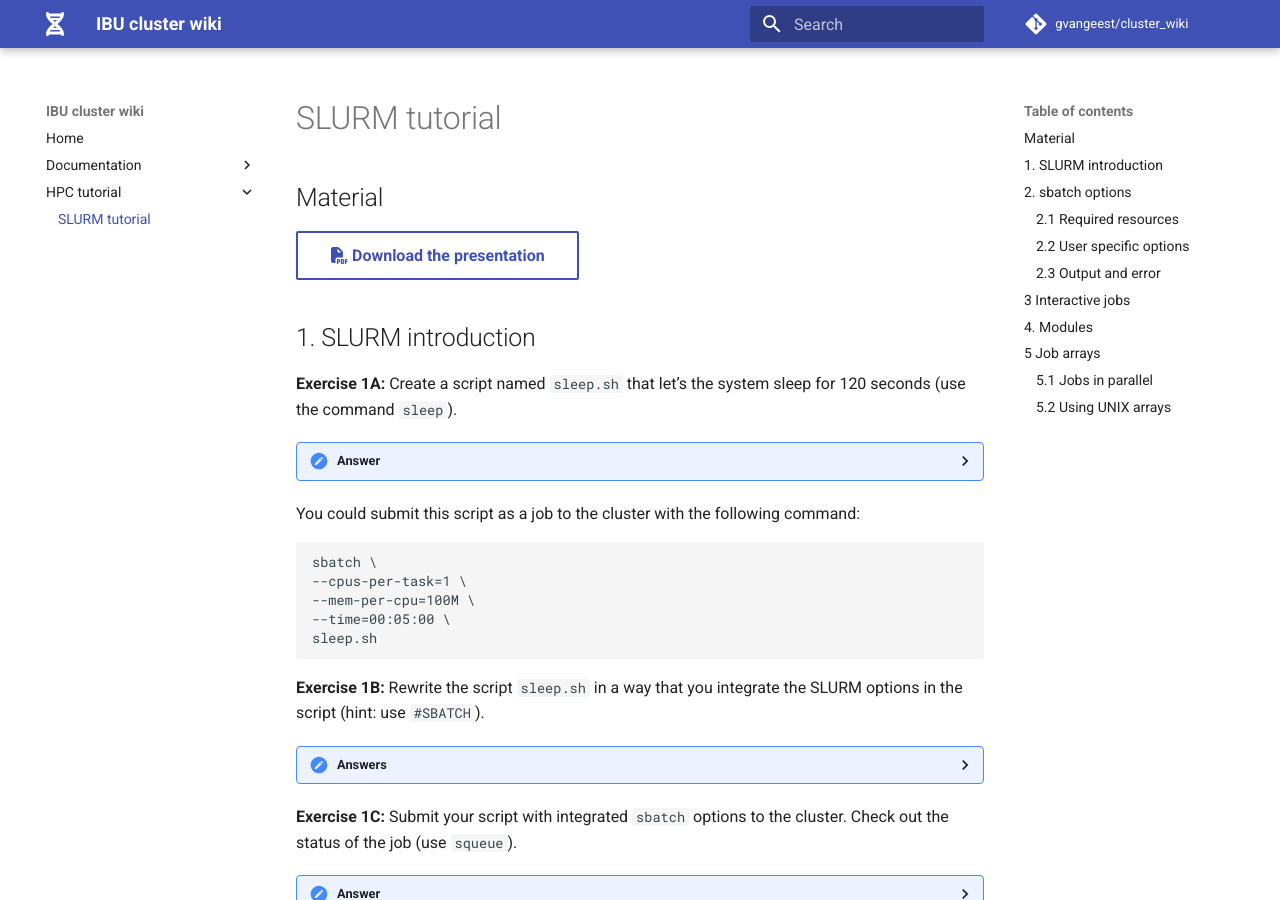
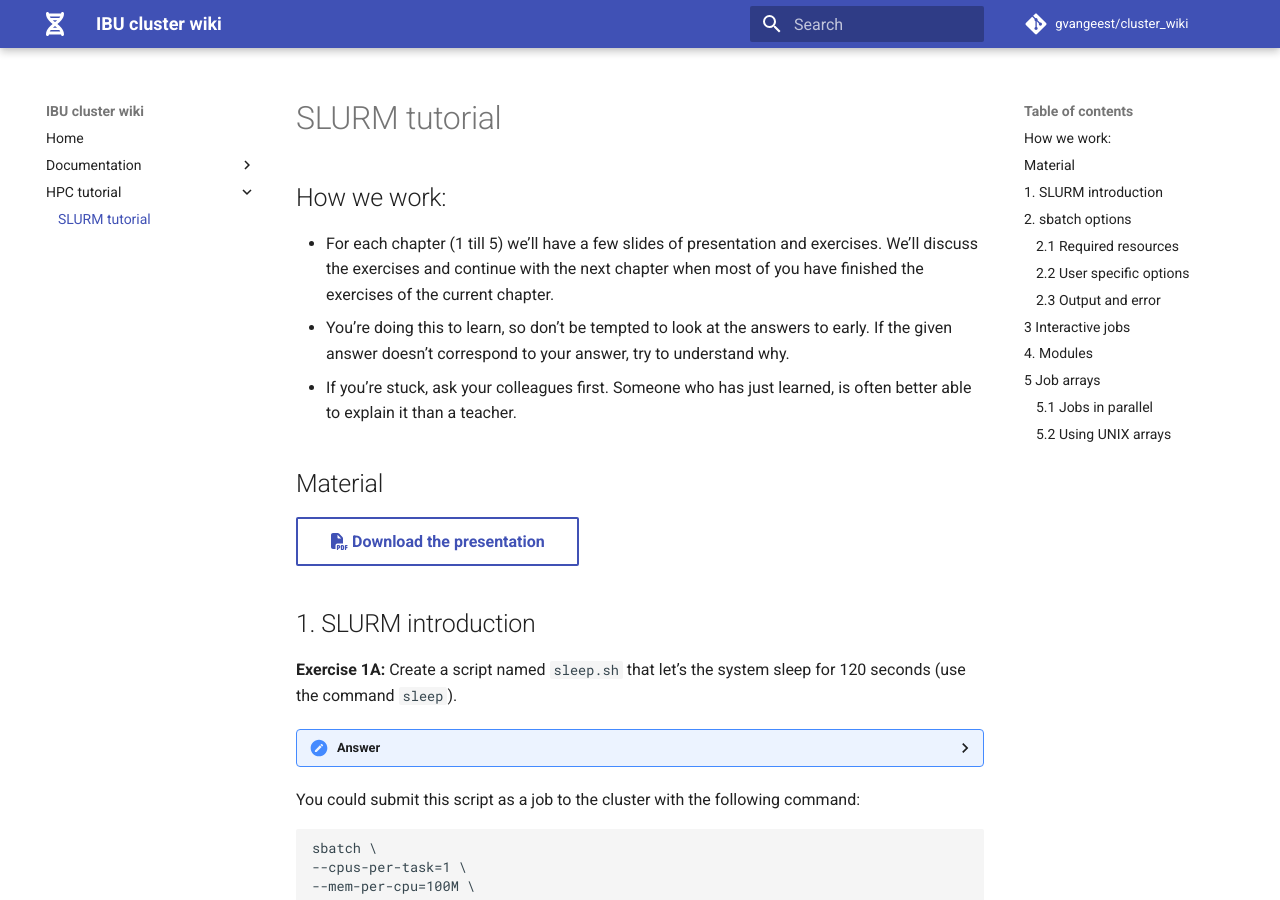
Before and after one commit to GeertvanGeest/cluster-docs, an MkDocs documentation site: the page built from docs/HPC_tutorial/SLURM_tutorial.md, in a window 1280 px wide and 900 px high. Built offline with MkDocs 1.6.1 and Material for MkDocs 9.7.7, drawn with Linux system fonts in a browser that asks for light colours.

Commit message:
added an howto

```diff
--- a/docs/HPC_tutorial/SLURM_tutorial.md
+++ b/docs/HPC_tutorial/SLURM_tutorial.md
@@ -1,3 +1,10 @@
+
+## How we work:
+
+* For each chapter (1 till 5) we'll have a few slides of presentation and exercises. We'll discuss the exercises and continue with the next chapter when most of you have finished the exercises of the current chapter.
+* You're doing this to learn, so don't be tempted to look at the answers to early. If the given answer doesn't correspond to your answer, try to understand why.
+* If you're stuck, ask your colleagues first. Someone who has just learned, is often better able to explain it than a teacher.
+
 ## Material
 
 [:fontawesome-solid-file-pdf: Download the presentation](../assets/pdf/SLURM_and_modules.pdf){: .md-button }
```
